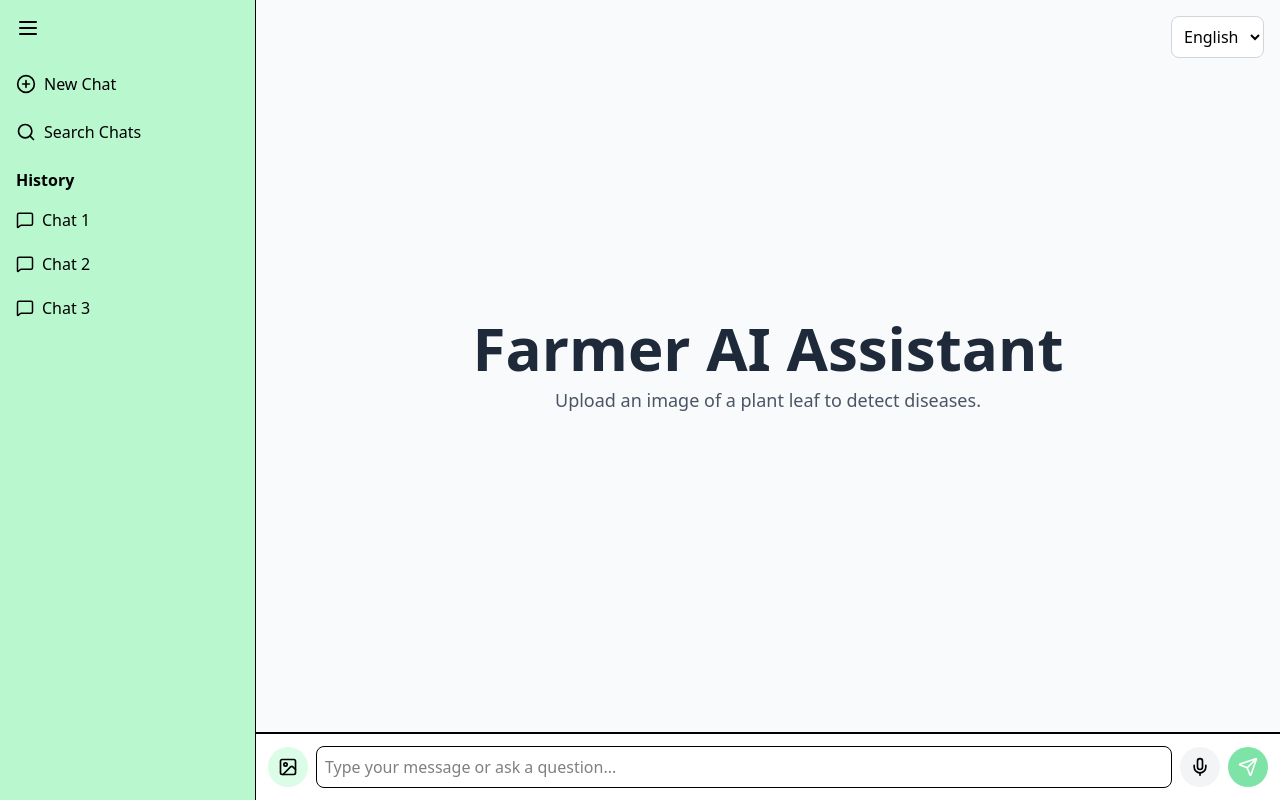
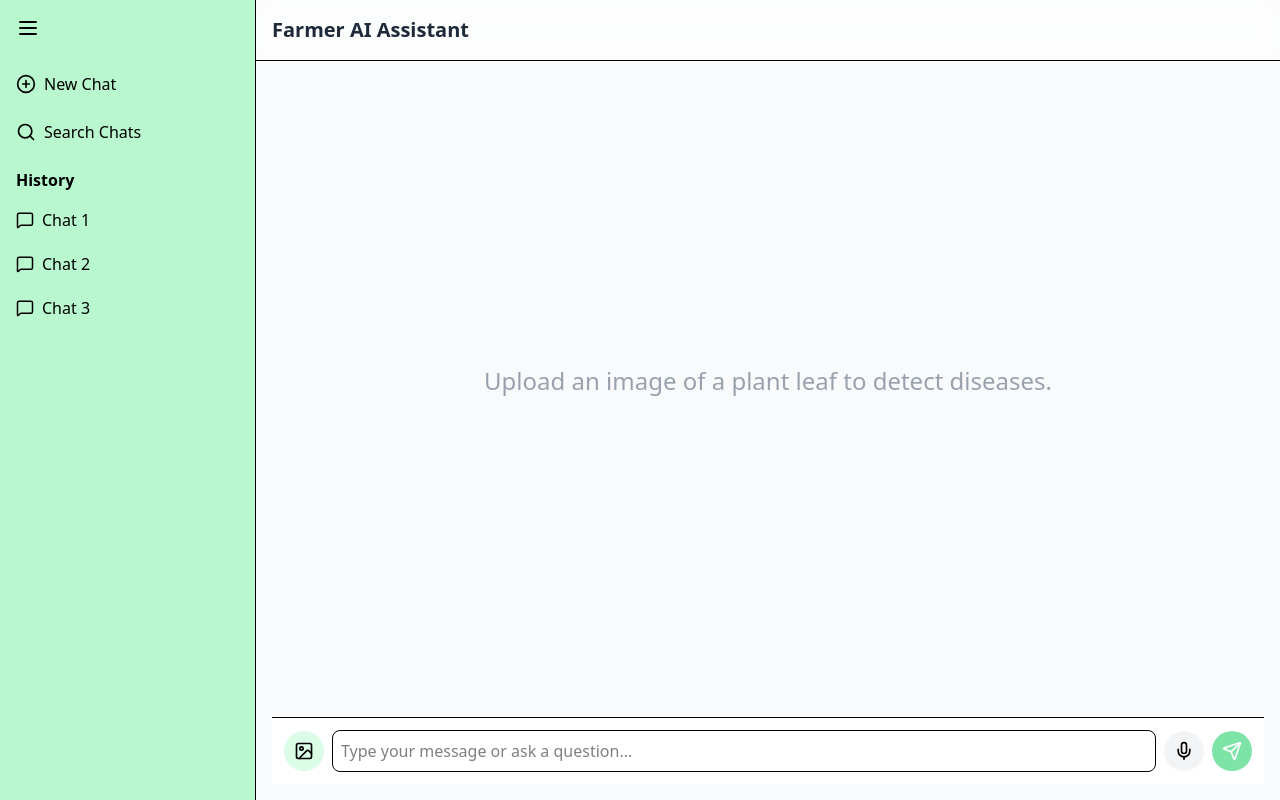
Before and after one commit to Devansh1974/AgroHelp, a React (Vite) app in the folder frontend/: page / in a window 1280 px wide. Built offline with nearby package versions, Linux system fonts and the light colour scheme.

Commit message:
updated home.jsx

```diff
--- a/frontend/src/pages/Home.jsx
+++ b/frontend/src/pages/Home.jsx
@@ -1,32 +1,45 @@
-// NEW: Import useEffect to handle side-effects like language changes
+// src/pages/Home.jsx
+
+// NEW: We need `useState` to manage the sidebar's mobile state
 import { useState, useEffect } from "react";
 import axios from "axios";
 import Sidebar from "../components/Sidebar";
-import Header from "../components/Header";
-import LanguageSelector from "../components/LanguageSelector";
 import ChatInput from "../components/ChatInput";
 import ChatMessage from "../components/ChatMessage";
-
-// NEW: Import the hooks for language management
 import { useLanguage } from "../context/LanguageContext";
 import { useTranslation } from "react-i18next";
+import { Menu } from "lucide-react"; // NEW: Import the Menu icon for the hamburger button
+
+// NEW: We'll create a dedicated ChatHeader component for a cleaner structure
+function ChatHeader({ onMenuClick }) {
+  const { t } = useTranslation();
+  return (
+    <header className="flex items-center p-4 border-b bg-white/50 backdrop-blur-sm">
+      {/* NEW: This is the hamburger menu button. 'lg:hidden' makes it appear ONLY on mobile */}
+      <button onClick={onMenuClick} className="lg:hidden mr-4 p-2 rounded-full hover:bg-gray-200">
+        <Menu size={24} />
+      </button>
+      <h1 className="text-xl font-semibold text-gray-800">{t("appTitle")}</h1>
+    </header>
+  );
+}
 
 export default function Home() {
   const [messages, setMessages] = useState([]);
   const [isLoading, setIsLoading] = useState(false);
   const [error, setError] = useState("");
+  // NEW: State to control the sidebar visibility on mobile
+  const [isSidebarOpen, setSidebarOpen] = useState(false);
 
-  // NEW: Get language state and translation functions
-  const { language } = useLanguage(); // Gets current language code (e.g., "en", "hi")
-  const { t, i18n } = useTranslation(); // Gets the translation function `t` and the i18next instance
+  const { language } = useLanguage();
+  const { t, i18n } = useTranslation();
 
-  // NEW: This hook connects your language selector to the i18next library.
-  // When you change the language in the dropdown, this code runs and updates the UI language.
   useEffect(() => {
     i18n.changeLanguage(language);
   }, [language, i18n]);
 
   const handleSend = async (message) => {
+    // ... (This function's logic does not need to change, so it's omitted for brevity)
     // Immediately display the user's message for a snappy UI
     const userMessage = {
       sender: "user",
@@ -37,7 +50,6 @@ export default function Home() {
     setIsLoading(true);
     setError("");
 
-    // Prepare the data to send to the backend
     const formData = new FormData();
     if (message.image) {
       formData.append("file", message.image);
@@ -46,31 +58,15 @@ export default function Home() {
       formData.append("file", emptyFile, "empty.png");
     }
     formData.append("text", message.text);
-
-    // NEW: We now send the selected language to the backend
     formData.append("language", language);
 
     try {
-      // Call your Python backend API
-      const response = await axios.post(
-        "http://127.0.0.1:8000/predict",
-        formData
-      );
-
-      const aiResponseText =
-        response.data.analysis ||
-        response.data.error ||
-        "Sorry, I couldn't get a response.";
-
-      // Display the AI's response
-      const aiMessage = {
-        sender: "ai",
-        text: aiResponseText,
-      };
+      const response = await axios.post("http://127.0.0.1:8000/predict", formData);
+      const aiResponseText = response.data.analysis || response.data.error || "Sorry, I couldn't get a response.";
+      const aiMessage = { sender: "ai", text: aiResponseText };
       setMessages((prevMessages) => [...prevMessages, aiMessage]);
     } catch (err) {
-      const errorMessage =
-        "Connection Error: Could not reach the backend. Is it running?";
+      const errorMessage = "Connection Error: Could not reach the backend. Is it running?";
       setError(errorMessage);
       setMessages((prev) => [...prev, { sender: "ai", text: errorMessage }]);
       console.error(err);
@@ -80,19 +76,22 @@ export default function Home() {
   };
 
   return (
-    <div className="flex min-h-screen bg-gray-50">
-      <Sidebar />
+    // NEW: We add 'relative' and 'overflow-hidden' to the main container
+    <div className="flex h-screen bg-gray-50 relative overflow-hidden">
+      {/* The Sidebar component will be updated next */}
+      <Sidebar isOpen={isSidebarOpen} setIsOpen={setSidebarOpen} />
 
+      {/* NEW: This is the main content area that now fills the screen */}
       <div className="flex flex-col flex-1">
-        <div className="flex-1 flex flex-col relative">
-          <div className="absolute top-0 right-0 p-4 z-10">
-            <LanguageSelector />
-          </div>
+        {/* NEW: The ChatHeader is now a permanent part of the layout */}
+        <ChatHeader onMenuClick={() => setSidebarOpen(true)} />
 
-          <div className="flex-1 overflow-y-auto">
+        {/* NEW: The chat area now scrolls independently */}
+        <main className="flex-1 overflow-y-auto p-4">
           {messages.length === 0 && !isLoading && (
             <div className="h-full flex items-center justify-center">
-                <Header />
+              {/* This can be a welcome message or your old Header component */}
+              <h1 className="text-2xl text-gray-400">{t("appSubtitle")}</h1>
             </div>
           )}
 
@@ -101,21 +100,16 @@ export default function Home() {
           ))}
 
           {isLoading && (
-              <div className="p-4 text-center text-gray-500">
-                {/* NEW: Translate the loading text */}
-                {t("aiIsThinking")}
-              </div>
+            <div className="p-4 text-center text-gray-500">{t("aiIsThinking")}</div>
           )}
 
           {error && !isLoading && (
-              <div className="p-4 text-center text-red-500 font-bold">
-                {error}
-              </div>
+            <div className="p-4 text-center text-red-500 font-bold">{error}</div>
           )}
-          </div>
-        </div>
+        </main>
 
-        <div className="border-t">
+        {/* NEW: The ChatInput is now "stuck" to the bottom */}
+        <div className="p-4 bg-gray-50">
           <ChatInput onSend={handleSend} />
         </div>
       </div>
```
Lines whose indentation alone changed are shown as unchanged.
